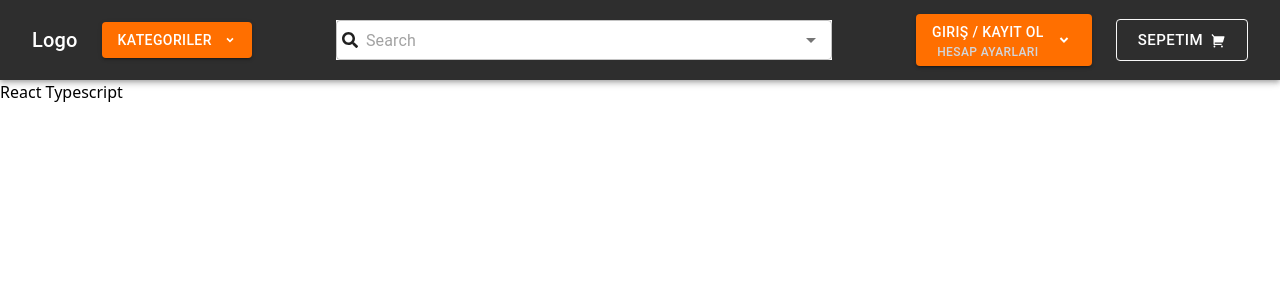
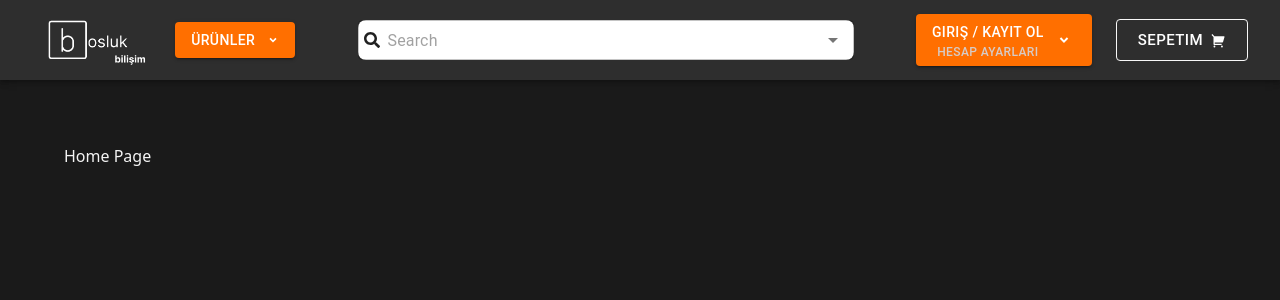
Before and after one commit to berkeerdo/boslukholding-web, a React (Create React App) app: page / in a window 1280 px wide. Shown: the top 300 px of the page. Built offline with nearby package versions, Linux system fonts and the light colour scheme.

Commit message:
Drawer logo and some fixes but its need to adjust

```diff
--- a/src/app/components/SearcBar/SearchBar.tsx
+++ b/src/app/components/SearcBar/SearchBar.tsx
@@ -45,7 +45,7 @@ const SearchBar: React.FC = () => {
     <Autocomplete
       key="autocomplete"
       options={options}
-      className="m-0 p-2"
+      className="m-0 p-2 w-full"
       getOptionLabel={(option) =>
         option.name ? option.name : "Ürün Bulunamadı"
       }
@@ -55,6 +55,7 @@ const SearchBar: React.FC = () => {
           placeholder="Search"
           variant="outlined"
           className="bg-white"
+          sx={{ borderRadius: "0.5rem" }}
           size="small"
           onChange={handleSearch}
           InputProps={{
--- a/src/app/components/ui/CustomButton.tsx
+++ b/src/app/components/ui/CustomButton.tsx
@@ -12,7 +12,7 @@ const CustomButton: React.FC<CustomButtonProps> = ({ className, ...props }) => {
 
   return (
     <Button
-      className={clsx("text-white  hover:bg-opacity-75", className)}
+      className={clsx("text-white uppercase hover:bg-opacity-75", className)}
       sx={{
         backgroundColor: primaryColor,
         textTransform: "none",
--- a/src/app/layout/App.tsx
+++ b/src/app/layout/App.tsx
@@ -1,11 +1,15 @@
+import { Container } from "@mui/material";
 import Header from "./Header";
+import { Outlet } from "react-router";
 
 function App() {
   return (
-    <div>
+    <>
       <Header />
-      <h1>React Typescript</h1>
-    </div>
+      <Container maxWidth="lg" sx={{ marginTop: 8 }}>
+        <Outlet />
+      </Container>
+    </>
   );
 }
 
--- a/src/app/layout/Header.tsx
+++ b/src/app/layout/Header.tsx
@@ -1,22 +1,49 @@
 import React from "react";
+import BoslukLogo from "../../assets/BoslukHoldingLogo.png";
 import {
   AppBar,
   Toolbar,
-  Typography,
   Button,
   Menu,
   MenuList,
   MenuItem,
   TextField,
   Box,
-  ListItemIcon,
   ListItemText,
+  Divider,
+  useMediaQuery,
+  useTheme,
+  Drawer,
+  List,
+  ListItem,
+  IconButton,
 } from "@mui/material";
-import { RiArrowDropDownLine, RiShoppingCart2Fill } from "react-icons/ri";
+import {
+  RiArrowDropDownLine,
+  RiCloseLine,
+  RiMenu3Fill,
+  RiProductHuntFill,
+  RiShoppingBag2Fill,
+  RiShoppingCart2Fill,
+} from "react-icons/ri";
 import SearchBar from "../components/SearcBar/SearchBar";
 import CustomButton from "../components/ui/CustomButton";
+import { is } from "@babel/types";
 
 const Header: React.FC = () => {
+  const [isDrawerOpen, setIsDrawerOpen] = React.useState(false);
+  const [isDrawer2Open, setIsDrawer2Open] = React.useState(false);
+  const theme = useTheme();
+  const isMobile = useMediaQuery(theme.breakpoints.down("md"));
+
+  const toggleDrawer = () => {
+    setIsDrawerOpen(!isDrawerOpen);
+  };
+
+  const toggleDrawer2 = () => {
+    setIsDrawer2Open(!isDrawer2Open);
+  };
+
   const [anchorCategories, setAnchorCategories] =
     React.useState<null | HTMLElement>(null);
   const [anchorAccount, setAnchorAccount] = React.useState<null | HTMLElement>(
@@ -49,30 +76,50 @@ const Header: React.FC = () => {
     setAnchorSubCategory(null);
   };
 
+  const categories = [
+    {
+      label: "Kategori 1",
+      subCategories: ["Alt Kategori 1", "Alt Kategori 2", "Alt Kategori 3"],
+    },
+    {
+      label: "Kategori 2",
+      subCategories: ["Alt Kategori 4", "Alt Kategori 5", "Alt Kategori 6"],
+    },
+  ];
+
   return (
+    <>
       <AppBar
         position="static"
         sx={{ backgroundColor: "#2E2E2E" }}
-      className="p-2"
+        className="lg:p-2 py-1"
       >
         <Toolbar className="flex justify-between">
           <div className="flex items-center space-x-6">
-          <Typography variant="h6" component="div">
-            Logo
-          </Typography>
-
+            <Box
+              component="img"
+              sx={{
+                height: 60,
+                width: "auto",
+                maxHeight: { xs: 60, md: 60 },
+                maxWidth: { xs: 120, md: 120 },
+              }}
+              alt="Logo"
+              src={BoslukLogo}
+            />
             <CustomButton
               variant="contained"
-            onClick={handleCategoriesMenuOpen}
+              onClick={isMobile ? toggleDrawer : handleCategoriesMenuOpen}
               endIcon={<RiArrowDropDownLine />}
               aria-haspopup="true"
               aria-controls="categories-menu"
               className="uppercase"
             >
-            Kategoriler
+              Ürünler
             </CustomButton>
             <Menu
               id="categories-menu"
+              className="mt-1"
               anchorEl={anchorCategories}
               open={Boolean(anchorCategories)}
               onClose={handleCategoriesMenuClose}
@@ -85,38 +132,51 @@ const Header: React.FC = () => {
                 horizontal: "left",
               }}
             >
+              {categories.map((category, index) => (
+                <React.Fragment key={index}>
                   <MenuItem
                     onClick={handleSubCategoryMenuOpen}
                     aria-haspopup="true"
-              aria-controls="sub-category-menu"
+                    aria-controls={`sub-category-menu-${index}`}
                   >
-              Alt Kategoriler
+                    {category.label}
                   </MenuItem>
                   <Menu
-              id="sub-category-menu"
+                    id={`sub-category-menu-${index}`}
+                    className="ml-1"
                     anchorEl={anchorSubCategory}
                     open={Boolean(anchorSubCategory)}
                     onClose={handleSubCategoryMenuClose}
+                    onAbort={handleSubCategoryMenuClose}
                     anchorOrigin={{
-                vertical: "bottom",
+                      vertical: "top",
                       horizontal: "right",
                     }}
                     transformOrigin={{
                       vertical: "top",
-                horizontal: "right",
+                      horizontal: "left",
                     }}
                   >
-              <MenuItem>Alt Kategori 1</MenuItem>
-              <MenuItem>Alt Kategori 2</MenuItem>
-              <MenuItem>Alt Kategori 3</MenuItem>
+                    {category.subCategories.map((subCategory, subIndex) => (
+                      <MenuItem key={subIndex}>{subCategory}</MenuItem>
+                    ))}
                   </Menu>
+                </React.Fragment>
+              ))}
             </Menu>
           </div>
 
-        <div className="flex-1 max-w-lg ">
+          {isMobile ? null : (
+            <div className="flex-1 max-w-lg">
               <SearchBar />
             </div>
+          )}
 
+          {isMobile ? (
+            <IconButton onClick={toggleDrawer2}>
+              <RiMenu3Fill />
+            </IconButton>
+          ) : (
             <div className="flex items-center space-x-6">
               <CustomButton
                 variant="contained"
@@ -128,7 +188,9 @@ const Header: React.FC = () => {
               >
                 <div className="flex flex-col items-center justify-center">
                   <p>Giriş / Kayıt ol</p>
-              <span className="text-xs text-gray-300 ">Hesap Ayarları</span>
+                  <span className="text-xs text-gray-300/90 ">
+                    Hesap Ayarları
+                  </span>
                 </div>
               </CustomButton>
               <Menu
@@ -145,12 +207,6 @@ const Header: React.FC = () => {
                   horizontal: "center",
                 }}
                 sx={{ marginTop: "3px" }}
-            PaperProps={{
-              sx: {
-                backgroundColor: "#2D3142",
-                color: "#fff",
-              },
-            }}
               >
                 <MenuList dense sx={{ width: 160, maxWidth: "100%" }}>
                   <MenuItem onClick={handleAccountMenuClose}>
@@ -159,6 +215,7 @@ const Header: React.FC = () => {
                   <MenuItem onClick={handleAccountMenuClose}>
                     <ListItemText>Kayıt Ol</ListItemText>
                   </MenuItem>
+                  <Divider />
                   <MenuItem onClick={handleAccountMenuClose}>
                     <ListItemText>Siparişlerim</ListItemText>
                   </MenuItem>
@@ -187,12 +244,60 @@ const Header: React.FC = () => {
                 <RiShoppingCart2Fill />
               </Button>
             </div>
+          )}
         </Toolbar>
+      </AppBar>
 
-      <Box display={{ xs: "block", sm: "none" }} textAlign="center">
-        <TextField variant="outlined" placeholder="Ara" size="small" />
-      </Box>
-    </AppBar>
+      {isMobile ? (
+        <Drawer
+          anchor="left"
+          open={isDrawerOpen}
+          onClose={toggleDrawer}
+          className="fixed inset-0"
+          PaperProps={{ style: { width: "100%" } }}
+        >
+          <div className="flex justify-end p-2">
+            <IconButton onClick={toggleDrawer}>
+              <RiCloseLine className="" />
+            </IconButton>
+          </div>
+          <div className="flex flex-col items-center h-full">
+            <List>
+              <ListItem>
+                <ListItemText primary="Drawer 1 Item 1" />
+              </ListItem>
+              <ListItem>
+                <ListItemText primary="Drawer 1 Item 2" />
+              </ListItem>
+              <ListItem>
+                <ListItemText primary="Drawer 1 Item 3" />
+              </ListItem>
+            </List>
+          </div>
+        </Drawer>
+      ) : null}
+
+      {isMobile ? (
+        <Drawer
+          anchor="right"
+          open={isDrawer2Open}
+          onClose={toggleDrawer2}
+          PaperProps={{ style: { width: "100%" } }}
+        >
+          <List>
+            <ListItem>
+              <ListItemText primary="Drawer 2 Item 1" />
+            </ListItem>
+            <ListItem>
+              <ListItemText primary="Drawer 2 Item 2" />
+            </ListItem>
+            <ListItem>
+              <ListItemText primary="Drawer 2 Item 3" />
+            </ListItem>
+          </List>
+        </Drawer>
+      ) : null}
+    </>
   );
 };
 
--- a/src/app/layout/index.css
+++ b/src/app/layout/index.css
@@ -1,3 +1,9 @@
 @tailwind base;
 @tailwind components;
 @tailwind utilities;
+
+
+body {
+    @apply bg-[#1A1A1A];
+    @apply text-[#F4F4F4];
+}
--- /dev/null
+++ b/src/app/router/Routes.tsx
@@ -0,0 +1,61 @@
+import { Navigate, createBrowserRouter } from "react-router-dom";
+import App from "../layout/App";
+import HomePage from "../../features/home/HomePage";
+
+export const router = createBrowserRouter([
+  {
+    path: "/",
+    element: <App />,
+    children: [
+      {
+        path: "",
+        element: <HomePage />,
+      },
+      {
+        path: "products",
+        element: <h1>Products Page</h1>,
+      },
+      {
+        path: "products/:id",
+        element: <h1>Product Detail Page</h1>,
+      },
+      {
+        path: "basket",
+        element: <h1>Basket Page</h1>,
+      },
+      {
+        path: "checkout",
+        element: <h1>Checkout Page</h1>,
+      },
+      {
+        path: "account",
+        element: <h1>Account Page</h1>,
+      },
+      {
+        path: "contact",
+        element: <h1>Contact Page</h1>,
+      },
+      {
+        path: "about",
+        element: <h1>About Page</h1>,
+      },
+      {
+        path: "not-found",
+        element: <h1>Not Found Page</h1>,
+      },
+
+      {
+        path: "login",
+        element: <h1>Login Page</h1>,
+      },
+      {
+        path: "register",
+        element: <h1>Register Page</h1>,
+      },
+      {
+        path: "*",
+        element: <Navigate replace to="/not-found" />,
+      },
+    ],
+  },
+]);
--- /dev/null
+++ b/src/features/home/HomePage.tsx
@@ -0,0 +1,7 @@
+export default function HomePage() {
+  return (
+    <div>
+      <h1>Home Page</h1>
+    </div>
+  );
+}
--- a/src/index.tsx
+++ b/src/index.tsx
@@ -3,13 +3,15 @@ import ReactDOM from "react-dom/client";
 import "./app/layout/index.css";
 import reportWebVitals from "./reportWebVitals";
 import App from "./app/layout/App";
+import { RouterProvider } from "react-router";
+import { router } from "./app/router/Routes";
 
 const root = ReactDOM.createRoot(
   document.getElementById("root") as HTMLElement
 );
 root.render(
   <React.StrictMode>
-    <App />
+    <RouterProvider router={router} />
   </React.StrictMode>
 );
 
```
Also changed, not shown: src/app/layout/LoadingComponent.tsx (added, +25 -0 lines), src/assets/BoslukHoldingLogo.png (added). Lines whose indentation alone changed are shown as unchanged.
